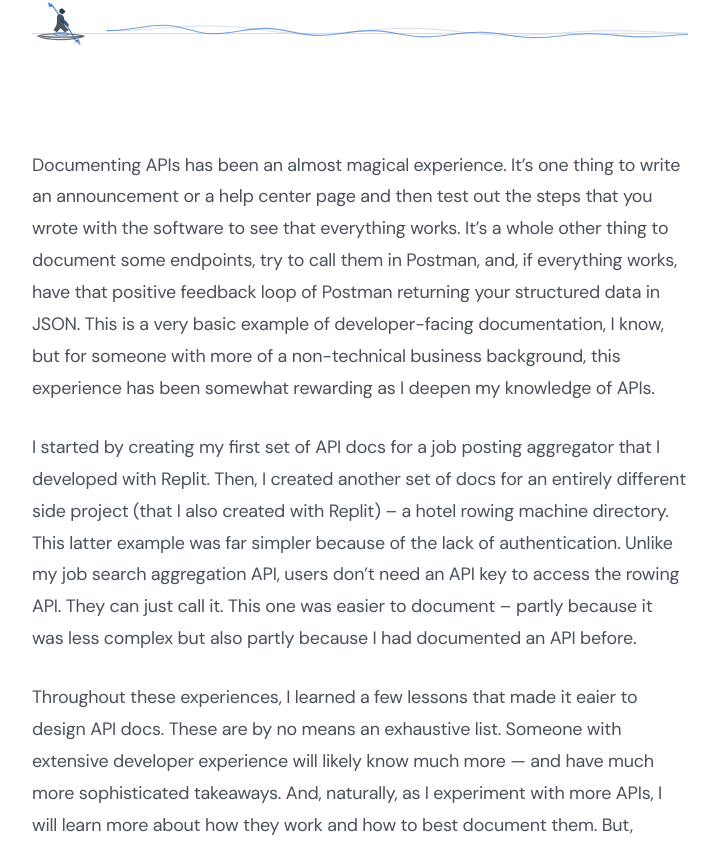
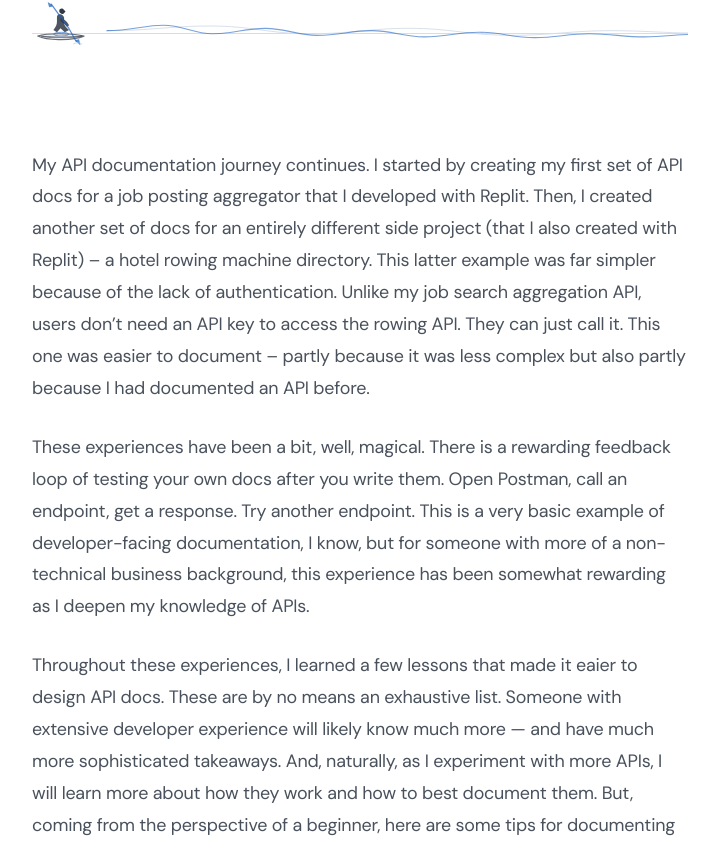
Before and after one commit to technical-writing-connecticut/blog-staging, a React (Vite) app in the folder artifacts/quiet-press/: page / in a window 1280 px wide. Shown: the part 463-1311 px from the top of the page, without its empty margins (280-999 px from the left). Built offline with nearby package versions, Linux system fonts and the light colour scheme.

Commit message:
Revise API documentation narrative and insights
Revised the API documentation narrative to reflect personal experiences and insights gained from documenting various APIs, emphasizing the learning journey and the importance of structured documentation.

```diff
--- a/artifacts/quiet-press/src/data/posts.ts
+++ b/artifacts/quiet-press/src/data/posts.ts
@@ -44,9 +44,9 @@ export const posts = [
     updatedAt: '2026-09-15',
     markdown: `
 
-Documenting APIs has been an almost magical experience. It’s one thing to write an announcement or a help center page and then test out the steps that you wrote with the software to see that everything works. It’s a whole other thing to document some endpoints, try to call them in Postman, and, if everything works, have that positive feedback loop of Postman returning your structured data in JSON. This is a very basic example of developer-facing documentation, I know, but for someone with more of a non-technical business background, this experience has been somewhat rewarding as I deepen my knowledge of APIs.
+My API documentation journey continues. I started by creating my first set of API docs for a job posting aggregator that I developed with Replit. Then, I created another set of docs for an entirely different side project (that I also created with Replit) – a hotel rowing machine directory. This latter example was far simpler because of the lack of authentication. Unlike my job search aggregation API, users don’t need an API key to access the rowing API. They can just call it. This one was easier to document – partly because it was less complex but also partly because I had documented an API before.
 
-I started by creating my first set of API docs for a job posting aggregator that I developed with Replit. Then, I created another set of docs for an entirely different side project (that I also created with Replit) – a hotel rowing machine directory. This latter example was far simpler because of the lack of authentication. Unlike my job search aggregation API, users don’t need an API key to access the rowing API. They can just call it. This one was easier to document – partly because it was less complex but also partly because I had documented an API before.
+These experiences have been a bit, well, magical. There is a rewarding feedback loop of testing your own docs after you write them. Open Postman, call an endpoint, get a response. Try another endpoint. This is a very basic example of developer-facing documentation, I know, but for someone with more of a non-technical business background, this experience has been somewhat rewarding as I deepen my knowledge of APIs.
 
 Throughout these experiences, I learned a few lessons that made it eaier to design API docs. These are by no means an exhaustive list. Someone with extensive developer experience will likely know much more — and have much more sophisticated takeaways. And, naturally, as I experiment with more APIs, I will learn more about how they work and how to best document them. But, coming from the perspective of a beginner, here are some tips for documenting APIs that might be valuable for anyone just getting their start:
 
```
